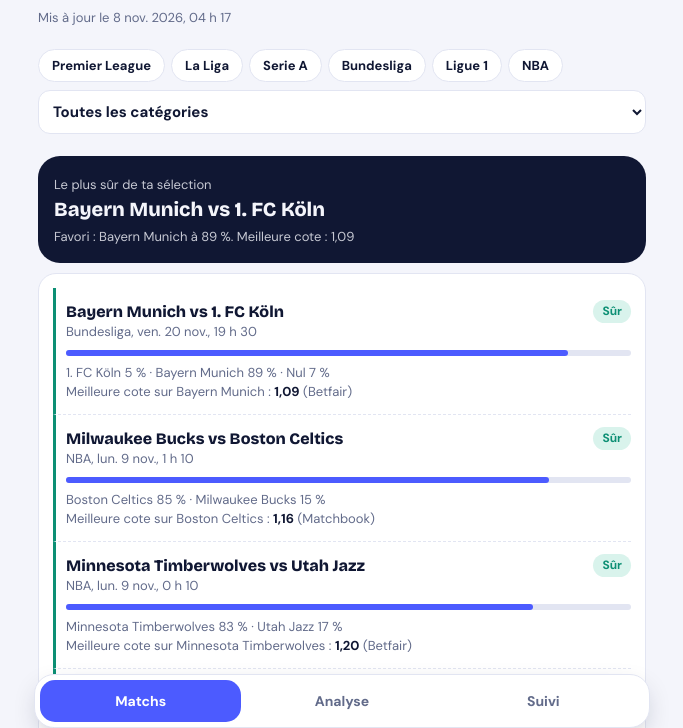
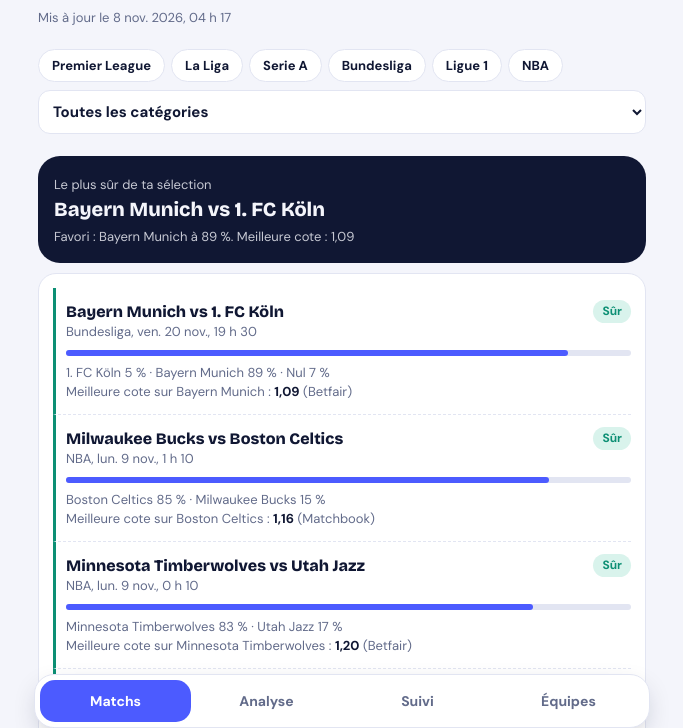
Before and after one commit to gabnat250/radar-value, a plain HTML site: page index.html in a window 1280 px wide. Shown: the part 62-790 px from the top of the page, without its empty margins (298-981 px from the left). Drawn offline with nearby package versions, Linux system fonts and the light colour scheme.

Commit message:
Update index.html

```diff
--- a/index.html
+++ b/index.html
@@ -191,4 +191,4 @@ chips();rb();
 fetch('data.json?'+Date.now()).then(function(r){return r.json()}).then(function(j){
   D=j.matches;$('up').textContent='Mis à jour le '+new Date(j.updated).toLocaleString('fr-CA',{dateStyle:'medium',timeStyle:'short'});render();
 }).catch(function(){$('up').textContent='Pas encore de données. Lance la mise à jour dans GitHub (onglet Actions).'});
-</script></body></html>
+</script><script src="equipes.js"></script></body></html>
```
